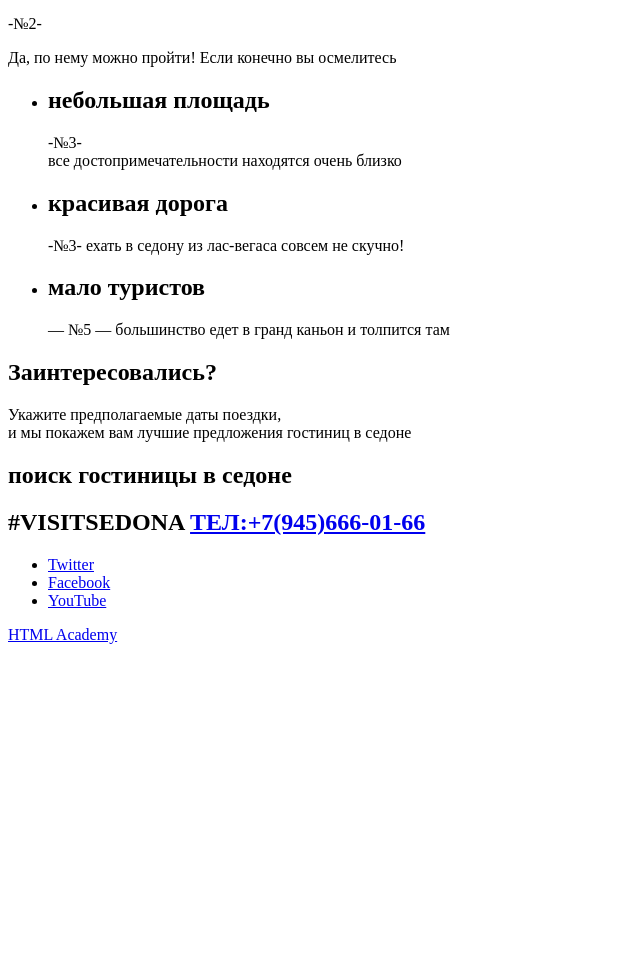
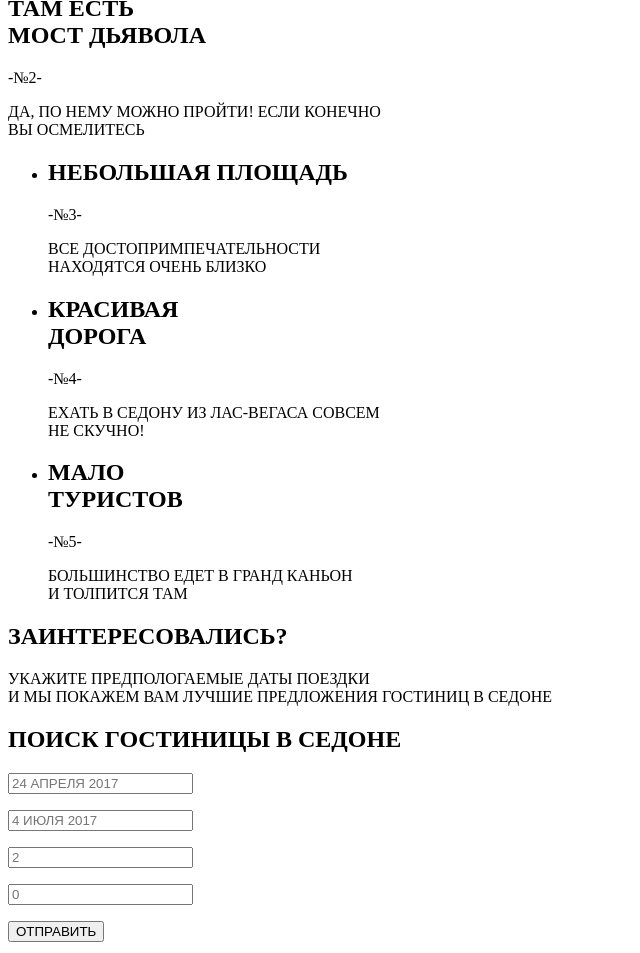
Before and after one commit to htmlacademy-htmlcss/1728271-sedona-30, a plain HTML site: page index.html in a window 1280 px wide. Shown: the part 2327-3280 px from the top of the page, without its empty margins (0-640 px from the left). Before the commit the page ends 2987 px from the top, so only its background shows below. Drawn offline with Linux system fonts and the light colour scheme.

Commit message:
Дополнения (Да, опять..((  )

```diff
--- a/index.html
+++ b/index.html
@@ -15,7 +15,7 @@
               <a href="#">Фото и видео</a>
             </li>
             <li>
-              <a href=""><img src="https://www.planb.foundation/DATA/NewsImages/139/City.jpg" width="138" height="70"></a>
+              <a href=""><img src="https://www.planb.foundation/DATA/NewsImages/139/City.jpg" width="138" height="70" alt="logoSedona"></a>
             </li>
             <li>
               <a href="#">Карта Штата</a>
@@ -28,35 +28,48 @@
       </header>
       <main>
         <section>
-          <h1 hidden></h1>
-          <h2>СЕДОНА - НЕБОЛЬШОЙ ГОРОДОК В АРИЗОНЕ,<br>
+          <h1 class="visually-hidden"></h1>
+          <h2>
+            СЕДОНА - НЕБОЛЬШОЙ ГОРОДОК В АРИЗОНЕ,<br>
             ЗАСЛУЖИВАЮЩИЙ БОЛЬШЕГО!
           </h2>
           <p>РАССМОТРИМ 5 ПРИЧИН, ПО КОТОРЫМ СЕДОНА КРУЧЕ, ЧЕМ ГРАНД КАНЬОН!</p>
         </section>
         <section>
-          <h2>НАСТОЯЩИЙ<br>
-           ГОРОДОК</h2>
-           <p>-№1-</p>
-           <P>СЕДОНА - НЕ АТТРАКЦИОН ДЛЯ ТУРИСТОВ, ТАМ ТЕЧЕТ СВОЯ ЖИЗНЬ</P>
+          <h2>
+            НАСТОЯЩИЙ<br>
+            ГОРОДОК
+          </h2>
+          <p>-№1-</p>
+          <p>
+            СЕДОНА - НЕ АТТРАКЦИОН ДЛЯ ТУРИСТОВ,<br>
+            ТАМ ТЕЧЕТ СВОЯ ЖИЗНЬ
+          </p>
            <img src="https://cdn.fishki.net/upload/post/201404/14/1260695/1_lfsxuww.jpg/" width="800" height="256" alt="Sedona#1">
            <ul>
              <li>
                <img src="https://cdn.fishki.net/upload/post/201404/14/1260695/1_lfsxuww.jpg/75x72" alt="house">
                <h2>ЖИЛЬЁ</h2>
-               <p>РЕКОМЕНДУЕМ ПОЖИТЬ В НАСТОЯЩЕМ<br>
-                МОТЕЛЕ, ВСЕ КАК В КИНО!</p>
+               <p>
+                  РЕКОМЕНДУЕМ ПОЖИТЬ В НАСТОЯЩЕМ<br>
+                  МОТЕЛЕ, ВСЕ КАК В КИНО!
+               </p>
              </li>
              <li>
                <img src="https://cdn.fishki.net/upload/post/201404/14/1260695/1_lfsxuww.jpg/75x70" alt="burger">
                <h2>ЕДА</h2>
-               <p>ВСЕГДА ЗАКАЗЫВАЙТЕ ФИРМЕННЫЙ БУРГЕР,
-                ВЫ НЕ РАЗОЧАРУЕТЕСЬ!</p>
+               <p>
+                  ВСЕГДА ЗАКАЗЫВАЙТЕ ФИРМЕННЫЙ БУРГЕР,<br>
+                  ВЫ НЕ РАЗОЧАРУЕТЕСЬ!
+               </p>
              </li>
              <li>
                <img src="https://cdn.fishki.net/upload/post/201404/14/1260695/1_lfsxuww.jpg/64x70" alt="souvenirs">
                <h2>СУВЕНИРЫ</h2>
-               <p>НЕ ТОЛЬКО КИТАЙСКОГО, НО И МЕСТНОГО ПРОИЗВОДСТВА!</p>
+               <p>
+                  НЕ ТОЛЬКО КИТАЙСКОГО, НО И МЕСТНОГО<br>
+                  ПРОИЗВОДСТВА!
+               </p>
              </li>
            </ul>
         </section>
@@ -64,50 +77,78 @@
           <img src="https://cdn.fishki.net/upload/post/201404/14/1260695/1_lfsxuww.jpg/800x256" alt="Canyon">
           <h2>ТАМ ЕСТЬ<br>
           МОСТ ДЬЯВОЛА</h2>
-          <p>-№2-
-          <p>Да, по нему можно пройти! Если конечно
-            вы осмелитесь</p>
+          <p>-№2-</p>
+          <p>ДА, ПО НЕМУ МОЖНО ПРОЙТИ! ЕСЛИ КОНЕЧНО<br>
+            ВЫ ОСМЕЛИТЕСЬ</p>
         </section>
         <section>
           <ul>
             <li>
-              <h2>небольшая
-                площадь</h2>
-              <p>-№3-
-                <br>
-                все достопримечательности
-                находятся очень близко</p>
+              <h2>НЕБОЛЬШАЯ ПЛОЩАДЬ</h2>
+              <p>-№3-</p>
+              <p>
+                ВСЕ ДОСТОПРИМПЕЧАТЕЛЬНОСТИ<br>
+                НАХОДЯТСЯ ОЧЕНЬ БЛИЗКО
+              </p>
             </li>
             <li>
-              <h2>красивая
-                дорога</h2>
-              <p>-№3-
-                ехать в седону из лас-вегаса совсем
-                не скучно!</p>
+              <h2>КРАСИВАЯ<br>
+                 ДОРОГА</h2>
+              <p>-№4-</p>
+              <p>ЕХАТЬ В СЕДОНУ ИЗ ЛАС-ВЕГАСА СОВСЕМ <br>
+                НЕ СКУЧНО!
+              </p>
             </li>
             <li>
-              <h2>мало
-                туристов</h2>
-              <p>— №5 —
-                большинство едет в гранд каньон
-                и толпится там</p>
+              <h2>МАЛО <br>
+                ТУРИСТОВ</h2>
+              <p>-№5-</p>
+              <p>БОЛЬШИНСТВО ЕДЕТ В ГРАНД КАНЬОН<br>
+                И ТОЛПИТСЯ ТАМ
+              </p>
             </li>
           </ul>
         </section>
         <section>
-          <h2>Заинтересовались?</h2>
-          <P>Укажите предполагаемые даты поездки,<BR>
-           и мы покажем вам лучшие предложения гостиниц в седоне</P>
+          <h2>ЗАИНТЕРЕСОВАЛИСЬ?</h2>
+          <p>
+            УКАЖИТЕ ПРЕДПОЛОГАЕМЫЕ ДАТЫ ПОЕЗДКИ<br>
+            И МЫ ПОКАЖЕМ ВАМ ЛУЧШИЕ ПРЕДЛОЖЕНИЯ ГОСТИНИЦ В СЕДОНЕ
+          </p>
         </section>
         <section>
-          <h2>поиск гостиницы в седоне</h2>
-          <!-- Тут должна быть форма -->
+          <h2>ПОИСК ГОСТИНИЦЫ В СЕДОНЕ</h2>
+          <form action="" method="POST">
+            <p>
+              <label for="date_check-in"></label>
+              <input type="text" name="date_check-in" placeholder="24 АПРЕЛЯ 2017" id="date_check-in">
+            </p>
+            <p>
+              <label for="date_check-out"></label>
+              <input type="text" name="date_check-out" placeholder="4 ИЮЛЯ 2017" id="date_check-out">
+            </p>
+            <p>
+              <label for="adults"></label>
+              <input type="number" name="adults" placeholder="2" id="adults">
+            </p>
+            <p>
+              <label for="children"></label>
+              <input type="number" name="children" placeholder="0" id="children">
+            </p>
+            <p>
+              <button type="submit">ОТПРАВИТЬ</button>
+            </p>
+          </form>
+        </section>
+        <section>
+          <!-- Здесь будет карта -->
         </section>
       </main>
         <footer>
           <section>
-          <h2>#VISITSEDONA
-          <a href="tel:+79456660166">ТЕЛ:+7(945)666-01-66</a>
+          <h2>
+            #VISITSEDONA
+            <a href="tel:+79456660166">ТЕЛ:+7(945)666-01-66</a>
           </h2>
         </section>
         <section>
```
Also changed, not shown: catalog.html (+1 -2 lines).
